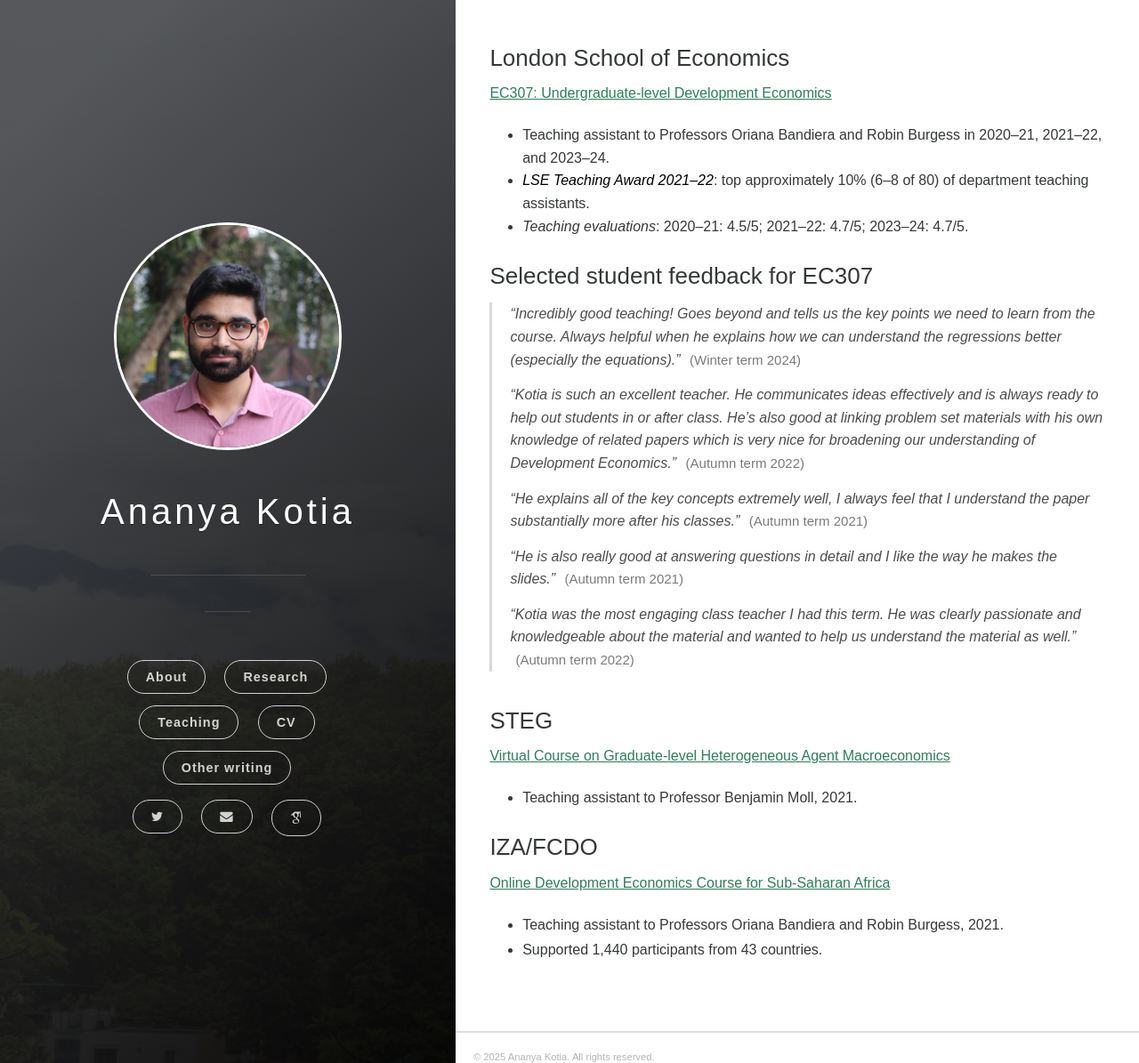
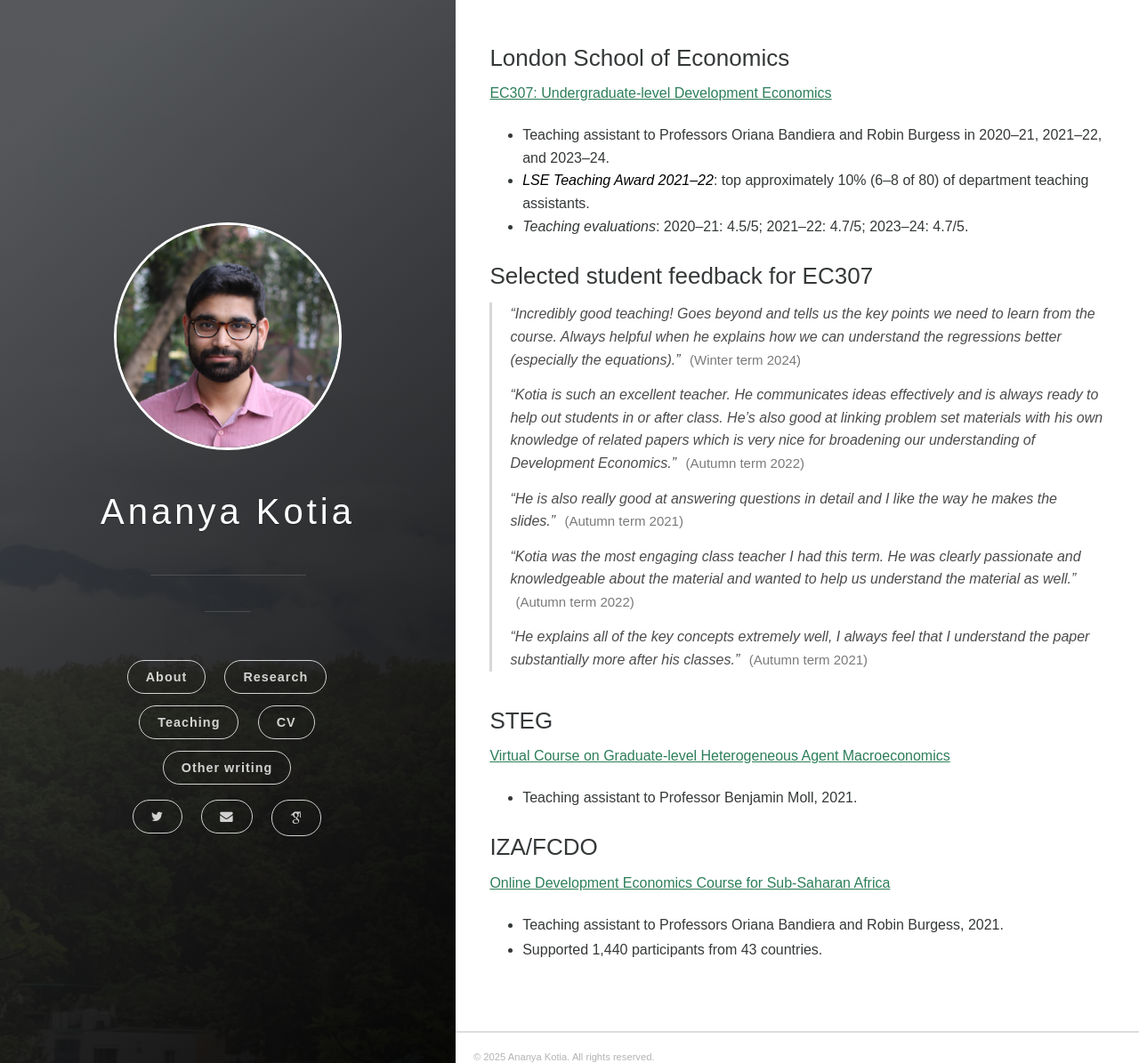
Before and after one commit to ananyakotia/ananyakotia.github.io, a Jekyll site: the page built from pages/teaching.markdown, in a window 1280 px wide and 1195 px high. Shown: the whole window at 89% size. Built offline with Jekyll 4.4.1, drawn with Linux system fonts in a browser that asks for light colours; some web fonts are replaced.

Commit message:
Update teaching.markdown

```diff
--- a/pages/teaching.markdown
+++ b/pages/teaching.markdown
@@ -21,10 +21,11 @@ permalink: /teaching/
 <ul class="no-bullets teaching-quotes">
 	<li>“Incredibly good teaching! Goes beyond and tells us the key points we need to learn from the course. Always helpful when he explains how we can understand the regressions better (especially the equations).” <span class="quote-term">(Winter term 2024)</span></li>
 	<li>“Kotia is such an excellent teacher. He communicates ideas effectively and is always ready to help out students in or after class. He’s also good at linking problem set materials with his own knowledge of related papers which is very nice for broadening our understanding of Development Economics.” <span class="quote-term">(Autumn term 2022)</span></li>
-	<li>“He explains all of the key concepts extremely well, I always feel that I understand the paper substantially more after his classes.” <span class="quote-term">(Autumn term 2021)</span></li>
 	<li>“He is also really good at answering questions in detail and I like the way he makes the slides.” <span class="quote-term">(Autumn term 2021)</span></li>
 	<li>“Kotia was the most engaging class teacher I had this term. He was clearly passionate and knowledgeable about the material and wanted to help us understand the material as well.” <span class="quote-term">(Autumn term 2022)</span></li>
-	<!--  <li>“He was able to summarise ridiculously hard econometric concepts into easy to digest, quick lessons. He involved the class, he spoke at a wonderful pace and had very clear PowerPoint. He also showed extreme mastery of the subject.” <span class="quote-term">(Autumn term 2022)</span></li>
+	<li>“He explains all of the key concepts extremely well, I always feel that I understand the paper substantially more after his classes.” <span class="quote-term">(Autumn term 2021)</span></li>
+	<!--
+	<li>“He was able to summarise ridiculously hard econometric concepts into easy to digest, quick lessons. He involved the class, he spoke at a wonderful pace and had very clear PowerPoint. He also showed extreme mastery of the subject.” <span class="quote-term">(Autumn term 2022)</span></li>
   	<li>“Kotia always explains ideas effectively, ensuring not to just answer problem set questions, but to provide wider context and intuition. I have found this very useful in understanding papers and their wider objectives.” <span class="quote-term">(Winter term 2024)</span></li> -->
 </ul>
 
```
